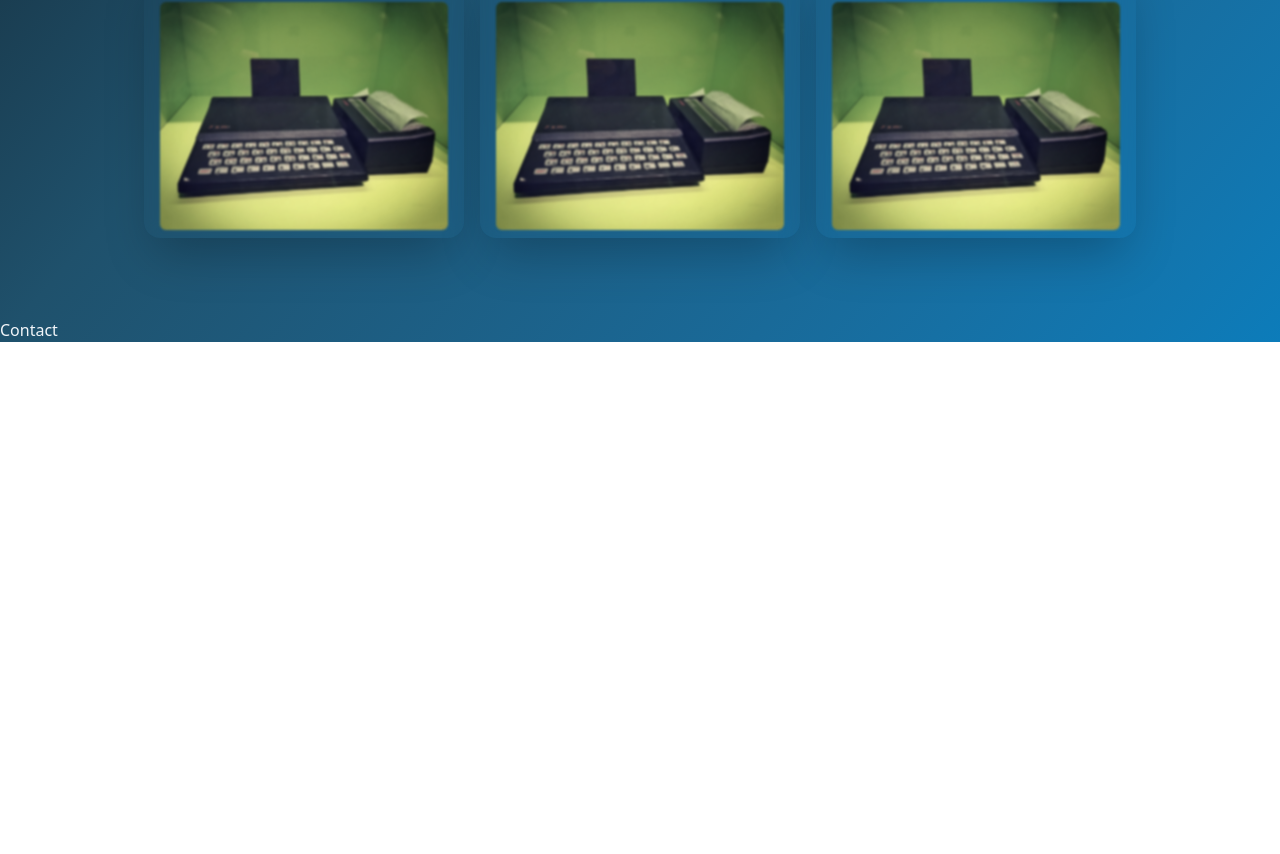
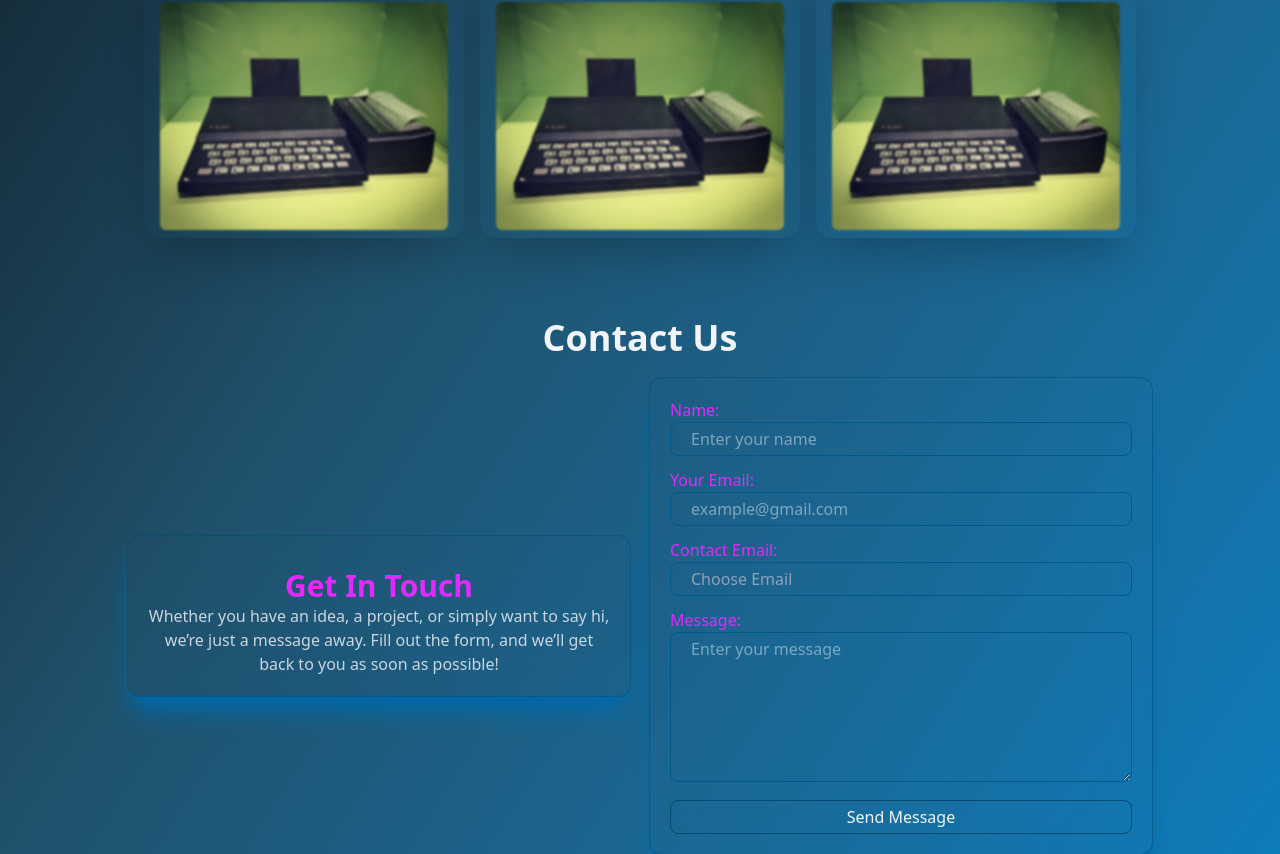
Before and after one commit to vanhellsing102/team-portfolio-with-next.js, a Next.js app: page / in a window 1280 px wide. Shown: the part 1122-1976 px from the top of the page. Before the commit the page ends 1464 px from the top, so only its background shows below. Built offline with nearby package versions, Linux system fonts and the light colour scheme.

Commit message:
contact page design

```diff
--- a/src/components/Contact.tsx
+++ b/src/components/Contact.tsx
@@ -1,9 +1,50 @@
-import React from 'react';
+"use client"
+import React, { FormEvent } from 'react';
 
 const Contact = () => {
+    const handleSendMessage = (e: FormEvent<HTMLFormElement>) =>{
+        e.preventDefault();
+        const form = new FormData(e.currentTarget);
+        const name = form.get("name");
+        const email = form.get("email");
+        const message = form.get("message");
+        const contactEmail = form.get("contactEmail");
+        console.log(name, email, message, contactEmail);
+    }
     return (
-        <div>
-            Contact
+        <div id='contact' className='md:w-[80%] w-full mx-auto'>
+            <h2 className="text-4xl font-semibold text-center mb-5">Contact Us</h2>
+            <div className='flex flex-col md:flex-row justify-center items-center gap-5'>
+                <div className='hover:shadow-sky-900 transition-all duration-300 p-5 shadow-xl ring-1 ring-sky-900/50 backdrop-blur-lg md:w-1/2 rounded-xl text-center shadow-sky-700'>
+                    <h2 className='text-3xl font-semibold text-center mt-3 text-fuchsia-500'>Get In Touch</h2>
+                    <p className='text-slate-300'>Whether you have an idea, a project, or simply want to say hi, we’re just a message away. Fill out the form, and we’ll get back to you as soon as possible!</p>
+                </div>
+                <div className='md:w-1/2 hover:shadow-sky-900 transition-all duration-300 p-5 shadow-xl shadow-sky-700 ring-1 ring-sky-900/50 backdrop-blur-lg rounded-xl'>
+                    <form onSubmit={handleSendMessage}>
+                        <div>
+                            <label className='block text-[16px] text-fuchsia-500'>Name:</label>
+                            <input type="text" name='name' placeholder='Enter your name' className='w-full rounded-lg px-5 py-1 active:bg-transparent text-slate-200 border border-sky-800 outline-none appearance-none' required/>
+                        </div>
+                        <div className='mt-3'>
+                            <label className='block text-[16px] text-fuchsia-500'>Your Email:</label>
+                            <input name='email' type="email" placeholder='example@gmail.com' className='w-full rounded-lg px-5 py-1 text-slate-200 border border-sky-800 outline-none appearance-none' required/>
+                        </div>
+                        <div className='mt-3'>
+                            <label className='block text-[16px] text-fuchsia-500'>Contact Email:</label>
+                            <select name="contactEmail" id="contactEmail" className='w-full rounded-lg px-5 py-1 border border-sky-800 outline-none appearance-none text-slate-400' defaultValue="choose-email" required>
+                                <option value="choose-email" disabled className='text-slate-300'>Choose Email</option>
+                                <option className='bg-sky-700' value="vvanhellsing30@gmail.com">vvanhellsing30@gmail.com</option>
+                                <option className='bg-sky-700' value="nifaduzzaman2005@gmail.com">nifaduzzaman2005@gmail.com</option>
+                            </select>
+                        </div>
+                        <div className='mt-3'>
+                            <label className='block text-[16px] text-fuchsia-500'>Message:</label>
+                            <textarea name="message" id="messsage" placeholder='Enter your message' className='w-full rounded-lg px-5 py-1 text-slate-200 border border-sky-800 outline-none min-h-[150px]' required></textarea>
+                        </div>
+                        <button type='submit' className='w-full border border-sky-900 rounded-lg py-1 cursor-pointer hover:scale-[103%] transition-all duration-300 hover:bg-blue-400 mt-3'>Send Message</button>
+                    </form>
+                </div>
+            </div>
         </div>
     );
 };
```
